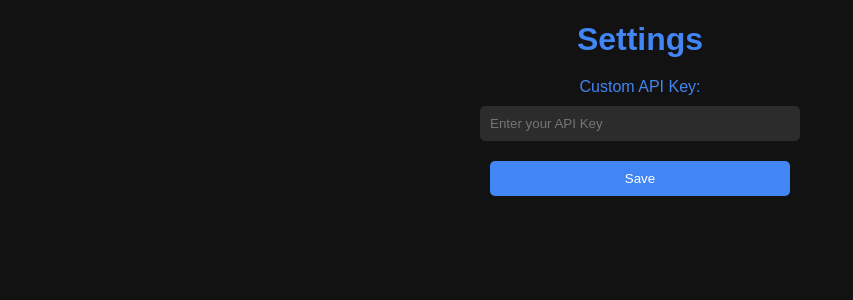
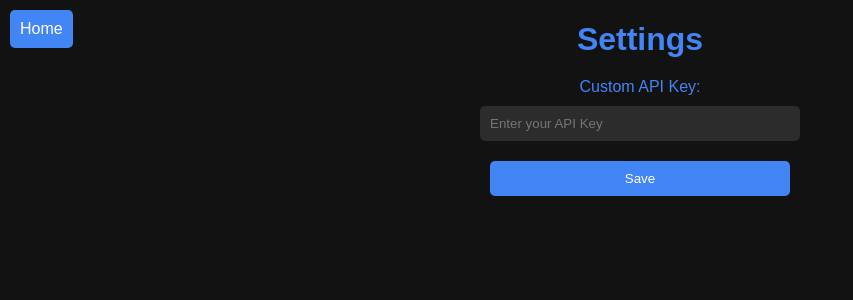
Before and after one commit to CyberZenDev/GhostAI, a Flask app: page /settings in a window 1280 px wide. Shown: the top 300 px of the page, without its empty margins (0-853 px from the left). Run offline with Flask 3, Linux system fonts and the light colour scheme.

Commit message:
Add a home page button
Added a home page button to the setting page as on dekstop apps if you click the settings page there is no way to return to the main page.

```diff
--- a/templates/settings.html
+++ b/templates/settings.html
@@ -54,10 +54,23 @@
             background-color: #3367d6;
         }
 
+        .home-button {
+            position: absolute;
+            top: 10px;
+            left: 10px;
+            background-color: #4285F4;
+            padding: 10px;
+            border: none;
+            border-radius: 5px;
+            color: #ffffff;
+            text-decoration: none;
+        }
+
     </style>
 </head>
 
 <body>
+    <a href="/" class="home-button">Home</a>
     <h1>Settings</h1>
 
     <!-- Add your settings here -->
```
